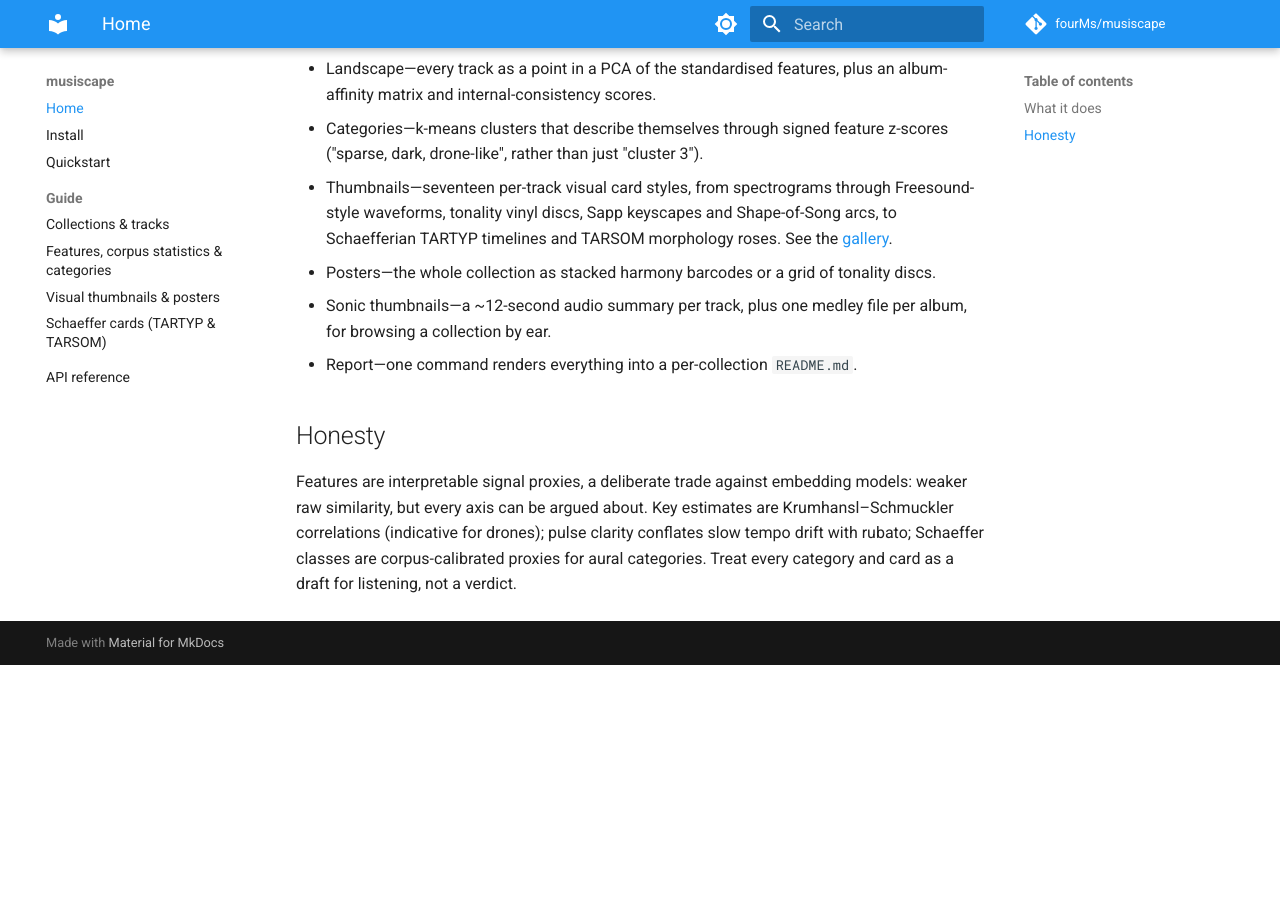
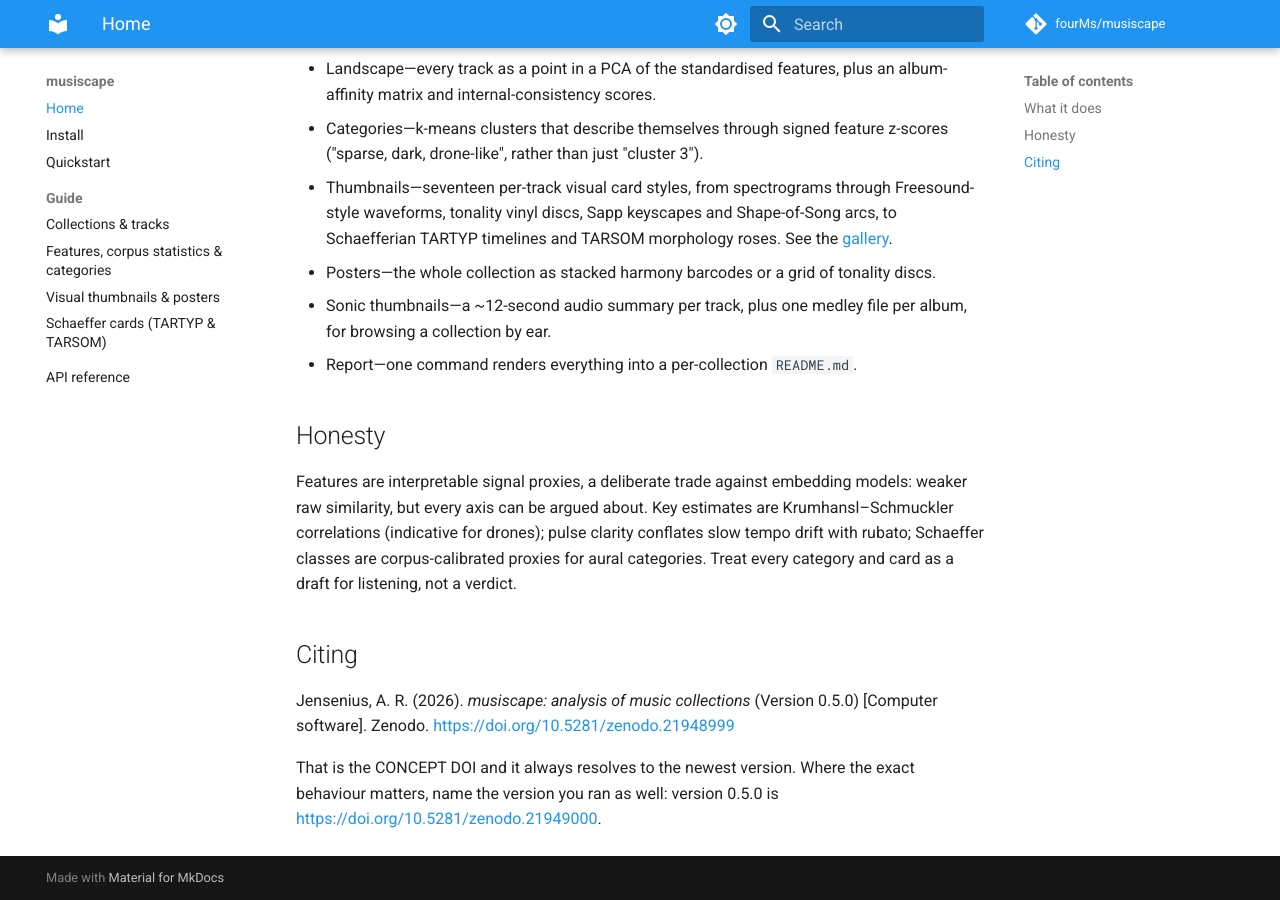
Before and after one commit to fourMs/musiscape, an MkDocs documentation site: the page built from docs/index.md, in a window 1280 px wide and 900 px high, scrolled down 808 px. Built offline with MkDocs 1.6.1 and Material for MkDocs 9.7.7, drawn with Linux system fonts in a browser that asks for light colours; comment, search, counter and statistics services are not loaded; before the commit the page ends 1473 px from its top, so only the background shows below that.

Commit message:
Say how to cite the package on the documentation landing page
Co-Authored-By: Claude Opus 5 <noreply@anthropic.com>
Claude-Session: https://claude.ai/code/session_01Qx7SWwc4XGYgXNNKrcNAgP

```diff
--- a/docs/index.md
+++ b/docs/index.md
@@ -41,3 +41,13 @@ Key estimates are Krumhansl–Schmuckler correlations (indicative for drones);
 pulse clarity conflates slow tempo drift with rubato; Schaeffer classes are
 corpus-calibrated proxies for aural categories. Treat every category and
 card as a draft for listening, not a verdict.
+
+
+## Citing
+
+Jensenius, A. R. (2026). *musiscape: analysis of music collections* (Version 0.5.0) [Computer software]. Zenodo.
+<https://doi.org/10.5281/zenodo.21948999>
+
+That is the CONCEPT DOI and it always resolves to the newest version. Where the exact behaviour
+matters, name the version you ran as well: version 0.5.0 is
+<https://doi.org/10.5281/zenodo.21949000>.
```
